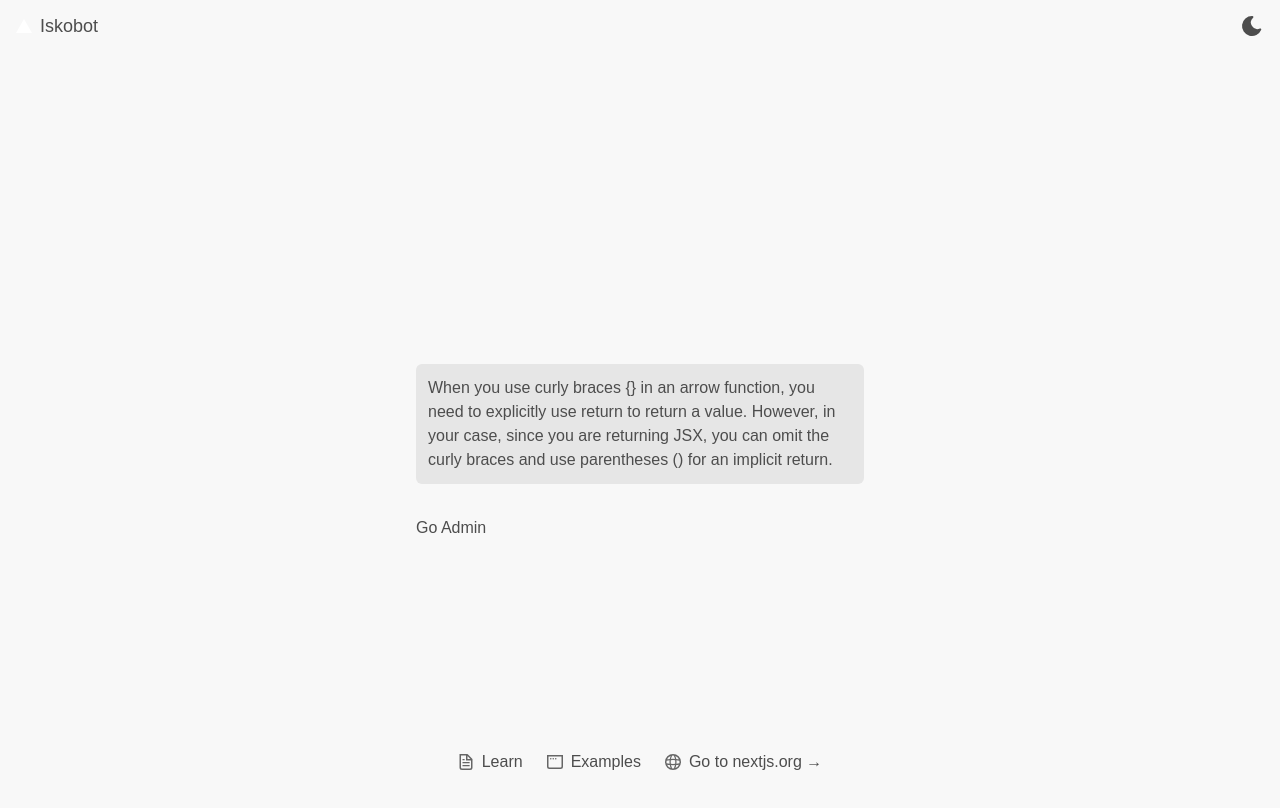
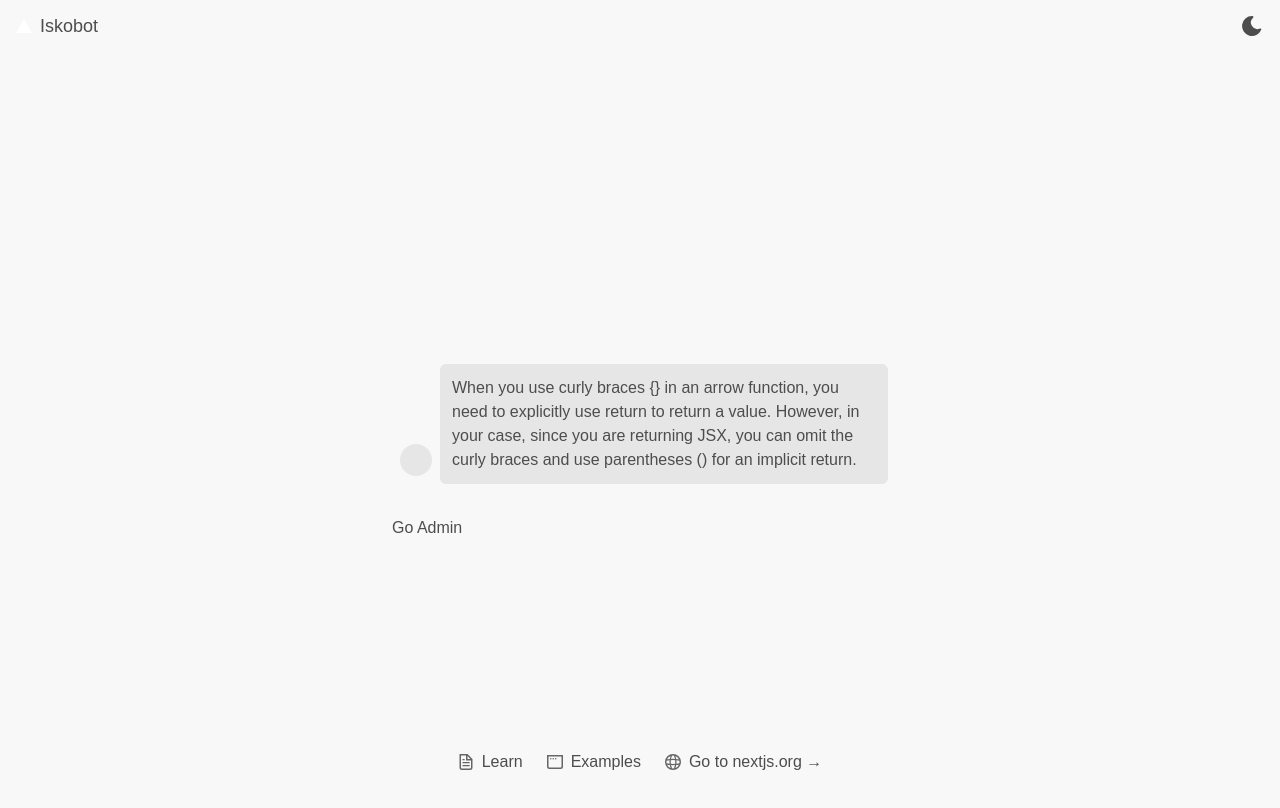
Before and after one commit to SiegfredLorelle/iskobot-ui, a Next.js app: page / in a window 1280 px wide. Shown: the top 808 px of the page. Built offline with nearby package versions, Linux system fonts and the light colour scheme.

Commit message:
Add chat bubble in chatbox

```diff
--- a/src/app/(chat)/components/ChatBox.tsx
+++ b/src/app/(chat)/components/ChatBox.tsx
@@ -6,8 +6,11 @@ interface ChatBoxProps {
 
 export default function ChatBox({ text }: ChatBoxProps) {
   return (
-    <div className="p-3 bg-primary text-text rounded-md max-w-md">
-      {<p>{text}</p>}
+    <div className="flex">
+      <ChatBubble />
+      <div className="p-3 bg-primary text-text rounded-md max-w-md">
+        {<p>{text}</p>}
+      </div>
     </div>
   );
 }
--- a/src/app/(chat)/components/ChatBubble.tsx
+++ b/src/app/(chat)/components/ChatBubble.tsx
@@ -1,6 +1,6 @@
 export default function ChatBubble() {
   return (
-    <div className="rounded-full">
+    <div className="bg-primary rounded-full w-8 h-8 m-2 mt-auto">
     </div>
   );
 }
```
